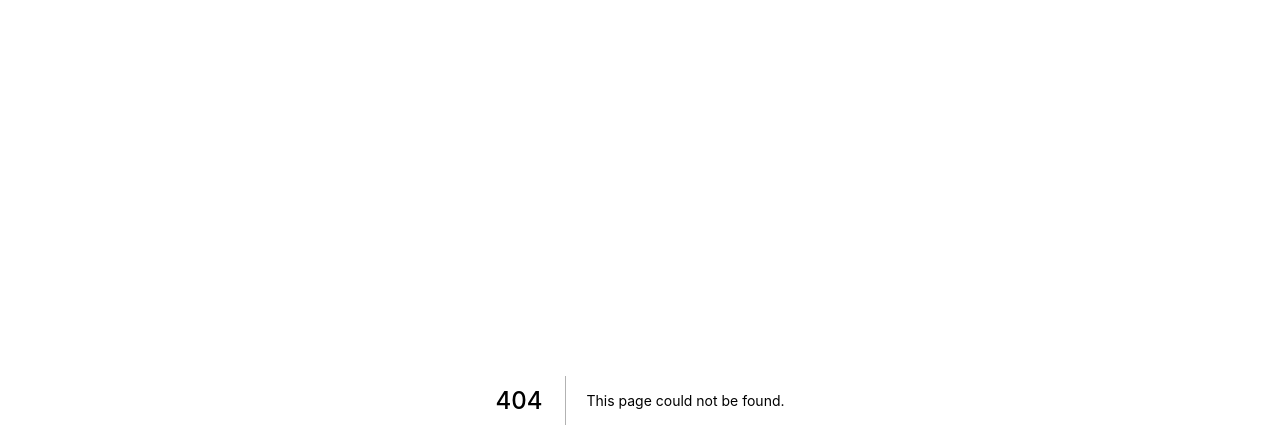
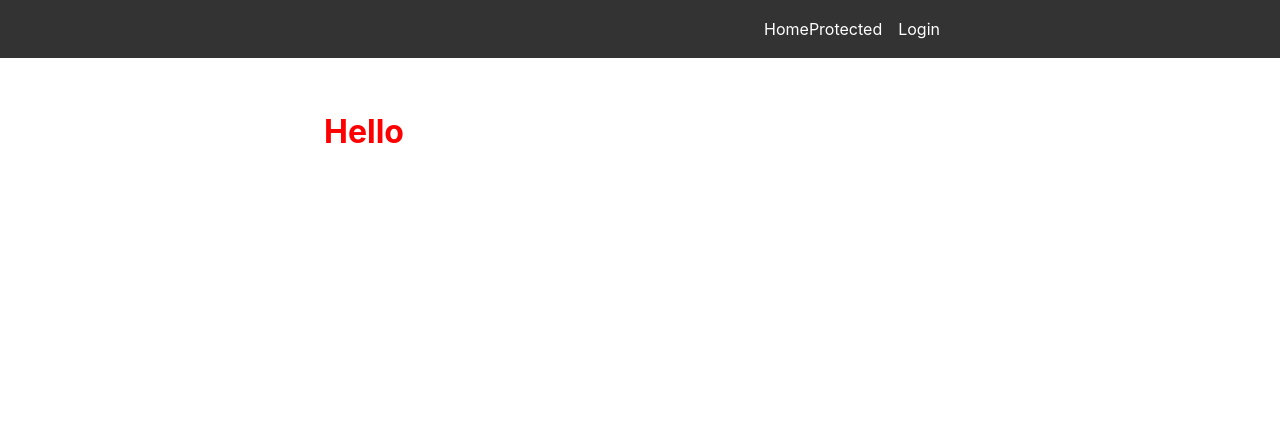
Before and after one commit to fernando140alto/with-passport-app-nextjs, a Next.js app: page /protected/hello in a window 1280 px wide. Before the commit this address had no page. Shown: the top 448 px of the page. Built offline with nearby package versions, Linux system fonts and the light colour scheme.

Commit message:
test middleware on child routes

```diff
--- /dev/null
+++ b/pages/protected/_middleware.js
@@ -0,0 +1,6 @@
+import { Router } from "next/router"
+
+export default async function middleware (req, res, next) {
+  console.log('middleware')
+
+}
--- /dev/null
+++ b/pages/protected/hello.js
@@ -0,0 +1,16 @@
+import Layout from "../../components/layout";
+
+export default function Hello({ name }) {
+  return (
+    <Layout>
+      <div>
+        <h1>Hello {name}</h1>
+        <style jsx>{`
+          h1 {
+            color: red;
+          }
+        `}</style>
+      </div>
+    </Layout>
+  );
+}
```
Also changed, not shown: 1 other file (tests, documents, lock files or other folders).
